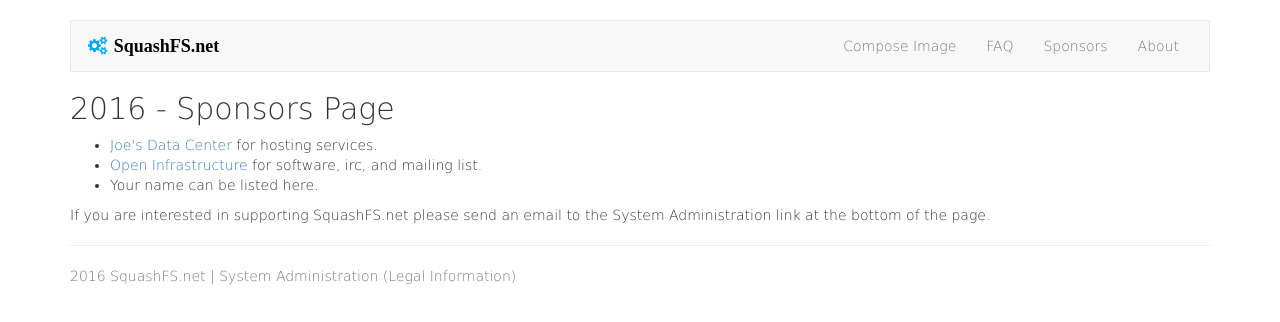
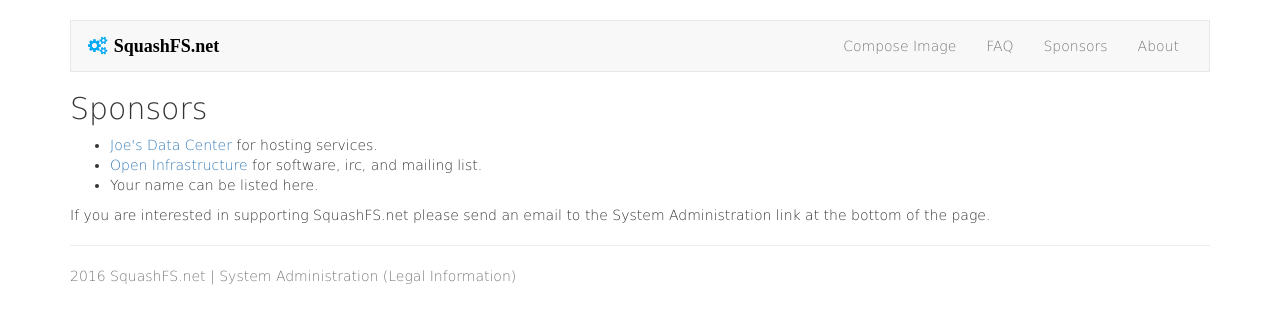
Before and after one commit to unixabg/web.squashfs.net, a plain HTML site: page sponsors.html in a window 1280 px wide. Drawn offline with Linux system fonts and the light colour scheme; a web font is replaced by a local one.

Commit message:
Adjust sponsors page text sponsors.html.

```diff
--- a/sponsors.html
+++ b/sponsors.html
@@ -60,7 +60,7 @@
       </nav>
 
       <!-- Content -->
-      <h2>2016 - Sponsors Page</h2>
+      <h2>Sponsors</h2>
       <ul>
         <li><a href="http://joesdatacenter.com/">Joe's Data Center</a> for hosting services.</li>
         <li><a href="https://open-infrastructure.net">Open Infrastructure</a> for software, irc, and mailing list.</li>
```
